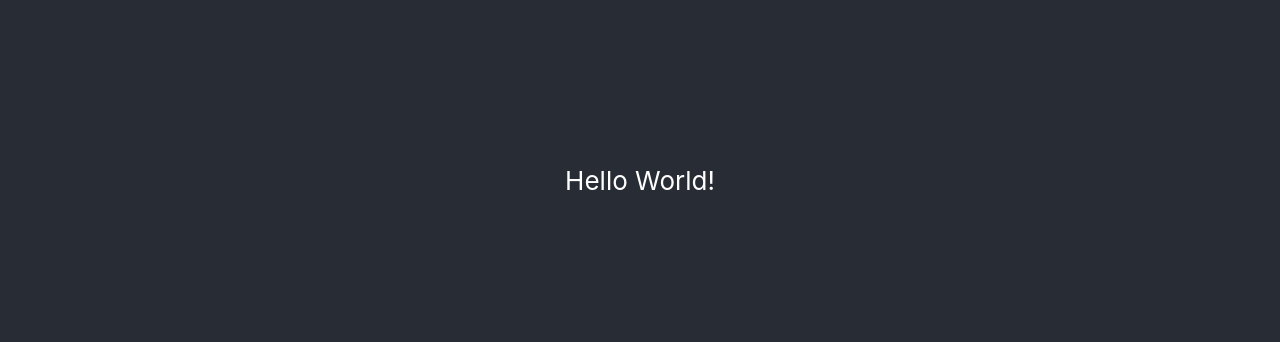
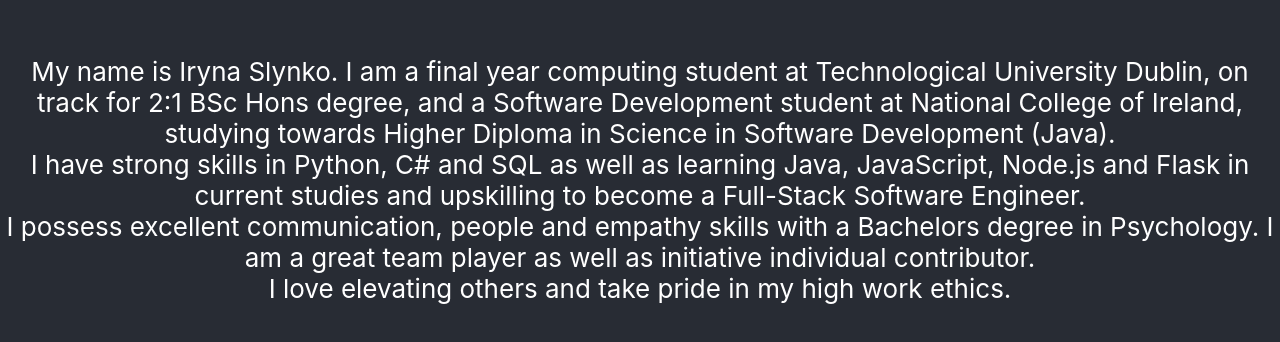
Before and after one commit to Iryna-Slynko/iryna-slynko-personal-website, a React (Create React App) app: page / in a window 1280 px wide. Shown: the part 220-562 px from the top of the page. Built offline with nearby package versions, Linux system fonts and the light colour scheme.

Commit message:
Copy information from previous website

```diff
--- a/src/App.tsx
+++ b/src/App.tsx
@@ -6,7 +6,14 @@
   return (
     <div className="App">
       <header className="App-header">
-        Hello World!
+          My name is Iryna Slynko. I am a final year computing student at Technological University Dublin, on track for 2:1 BSc Hons degree,
+          and a Software Development student at National College of Ireland, studying towards Higher Diploma in Science in Software Development (Java).
+        <br/>
+          I have strong skills in Python, C# and SQL as well as learning Java, JavaScript, Node.js and Flask in current studies and upskilling to become a Full-Stack Software Engineer.
+        <br/>
+          I possess excellent communication, people and empathy skills with a Bachelors degree in Psychology. I am a great team player as well as initiative individual contributor.
+        <br/>
+          I love elevating others and take pride in my high work ethics.
       </header>
     </div>
   );
```
